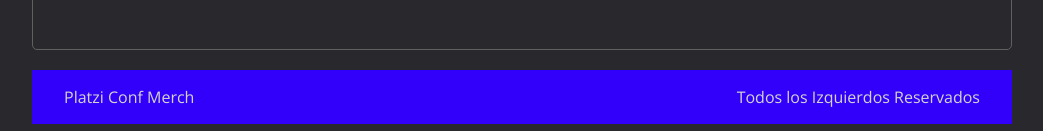
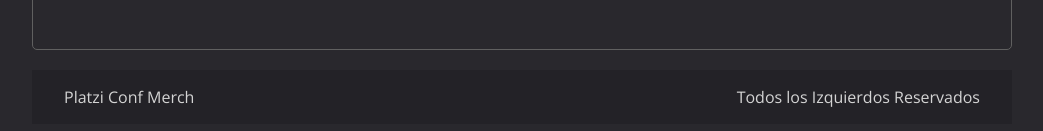
Before and after one commit to thhomasgt99/platzi-Conf-Merch, a React app: page / in a window 1280 px wide. Shown: the part 754-885 px from the top of the page, without its empty margins (118-1161 px from the left). Built offline with nearby package versions, Linux system fonts and the light colour scheme.

Commit message:
chechkPoint

```diff
--- a/src/styles/components/Footer.css
+++ b/src/styles/components/Footer.css
@@ -1,7 +1,7 @@
 .Footer {
   display: flex;
   justify-content: space-between;
-  /* background-color: #232227; */
-  background-color: #3200fa;
+  background-color: #232227;
+  /* background-color: #3200fa; */
   padding: 0 2rem 0 2rem;
 }
```
Also changed, not shown: 1 other file (tests, documents, lock files or other folders).
